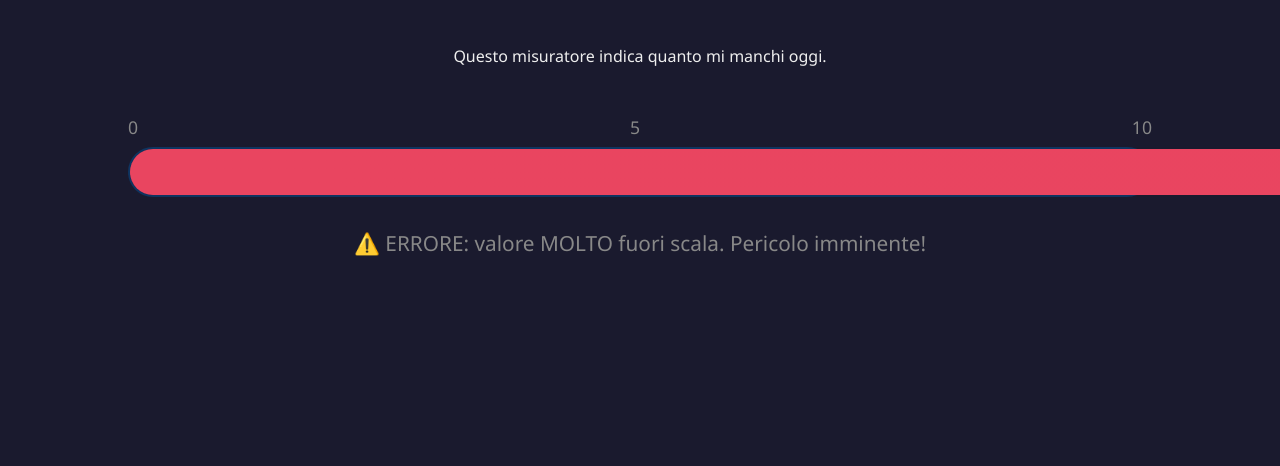
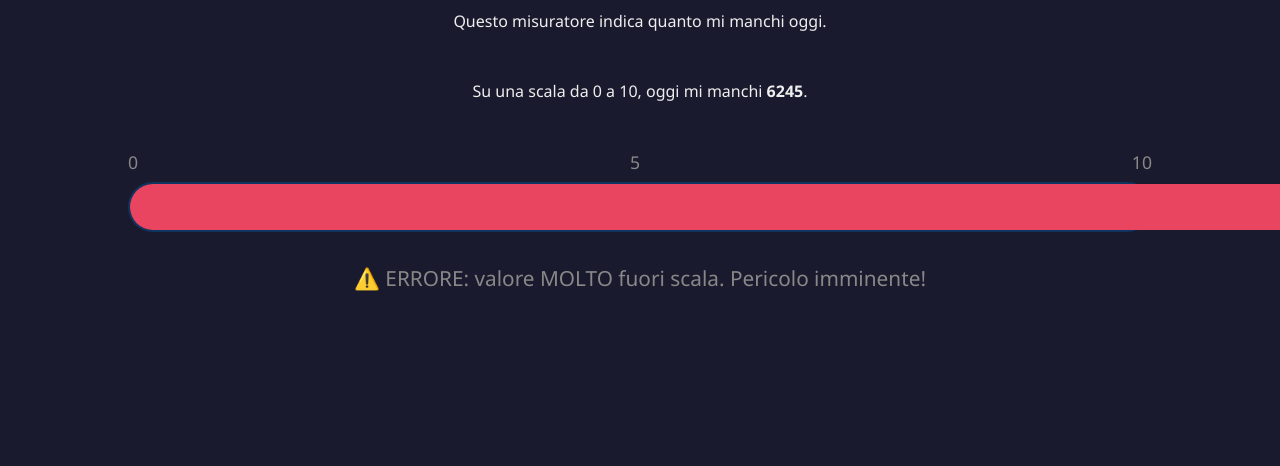
Before and after one commit to sh0uzama/mimancometro, a website built with Vite: page index.html in a window 1280 px wide. Shown: the part 334-800 px from the top of the page. Built offline with nearby package versions, Linux system fonts and the light colour scheme.

Commit message:
Some updated

```diff
--- a/index.html
+++ b/index.html
@@ -12,6 +12,12 @@
     <p class="subtitle" id="date"></p>
 
     <p class="explanation">Questo misuratore indica quanto mi manchi oggi.</p>
+
+    <p class="explanation">
+      Su una scala da 0 a 10, oggi mi manchi
+      <strong><span id="num">-</span></strong
+      >.
+    </p>
 
     <div class="scale">
       <span>0</span>
--- a/main.js
+++ b/main.js
@@ -47,6 +47,8 @@ function formatDate(key) {
   const megaValue = Math.floor(rng() * 8990) + 11;
   const value = isSpecial ? 5 : megaValue;
 
+  document.getElementById("num").textContent = `${value}`;
+
   // percentage of the track (10 = 100%)
   const pct = (value / 10) * 100;
   const fill = document.getElementById("fill");
--- a/special-dates.js
+++ b/special-dates.js
@@ -1 +1 @@
-window.SPECIAL_DATES = ["2025-12-25", "2026-01-01", "2026-08-15"];
+window.SPECIAL_DATES = ["2025-12-25"];
```
